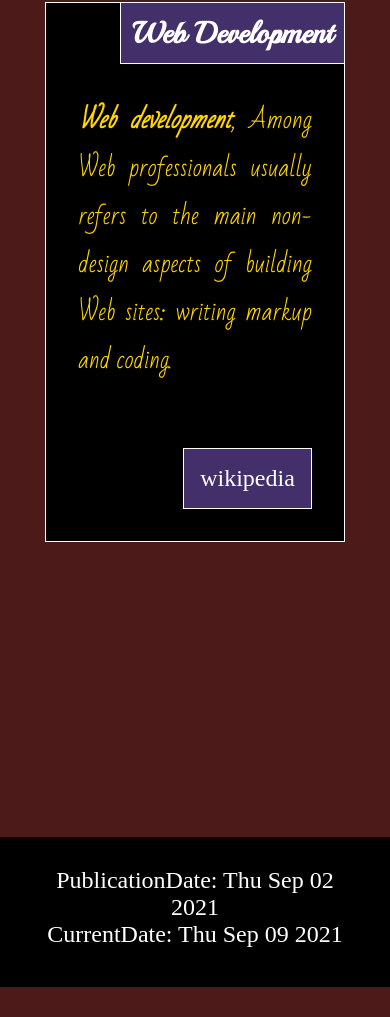
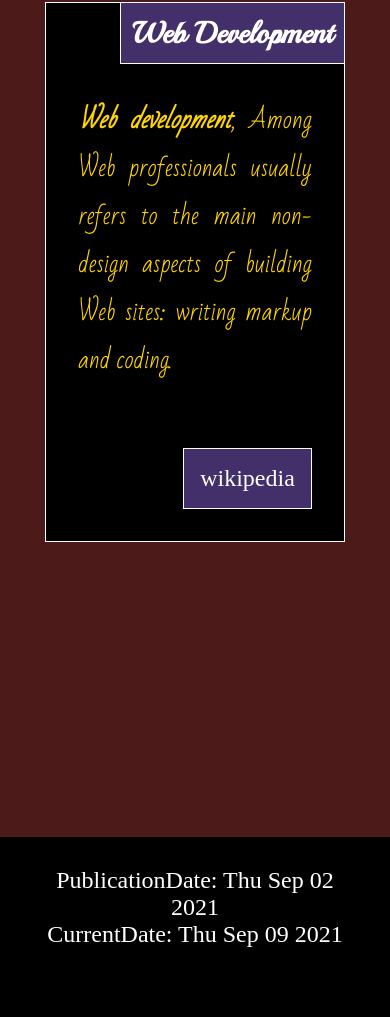
Before and after one commit to arman-ataei/coursera-webDev-projects, a plain HTML site: page project-2/index.html in a window 390 px wide. Shown: the part 1423-2440 px from the top of the page. Before the commit the page ends 2410 px from the top, so only its background shows below. Drawn offline with Linux system fonts and the light colour scheme.

Commit message:
some padding to moblie view

```diff
--- a/project-2/style.css
+++ b/project-2/style.css
@@ -163,7 +163,8 @@ a:hover {
 .col-sm-12 {width: 96.66%;margin: 15px 1.665%;}
 #footer{
 	background-color: black;
-	padding-bottom: 120px;
+	padding-bottom: 150px;
+	margin-bottom: 0px;
 	color: white;
  }
  #currentDate{
```
